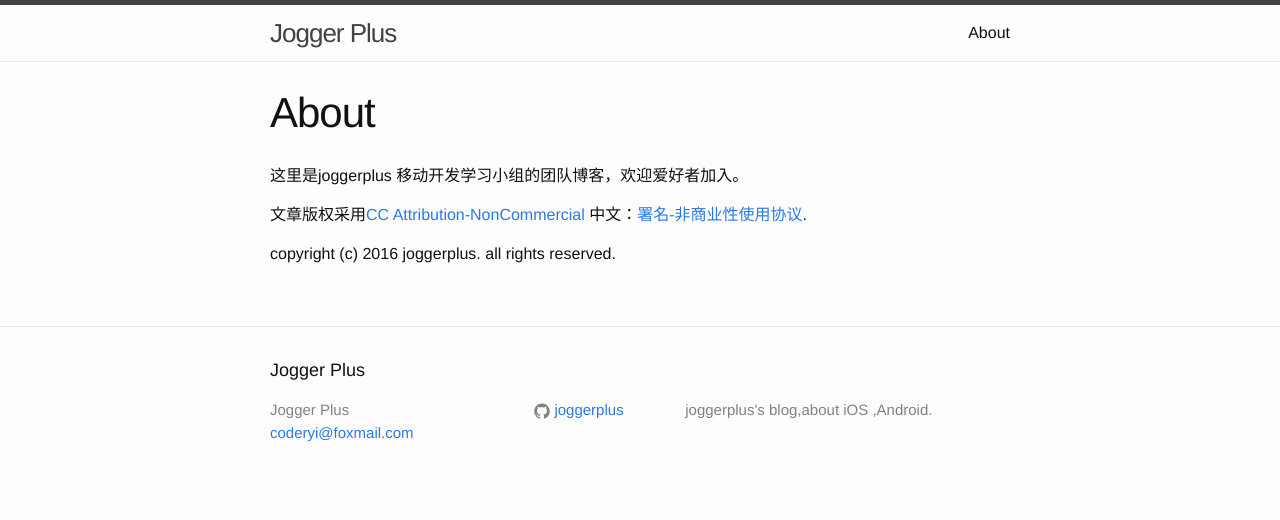
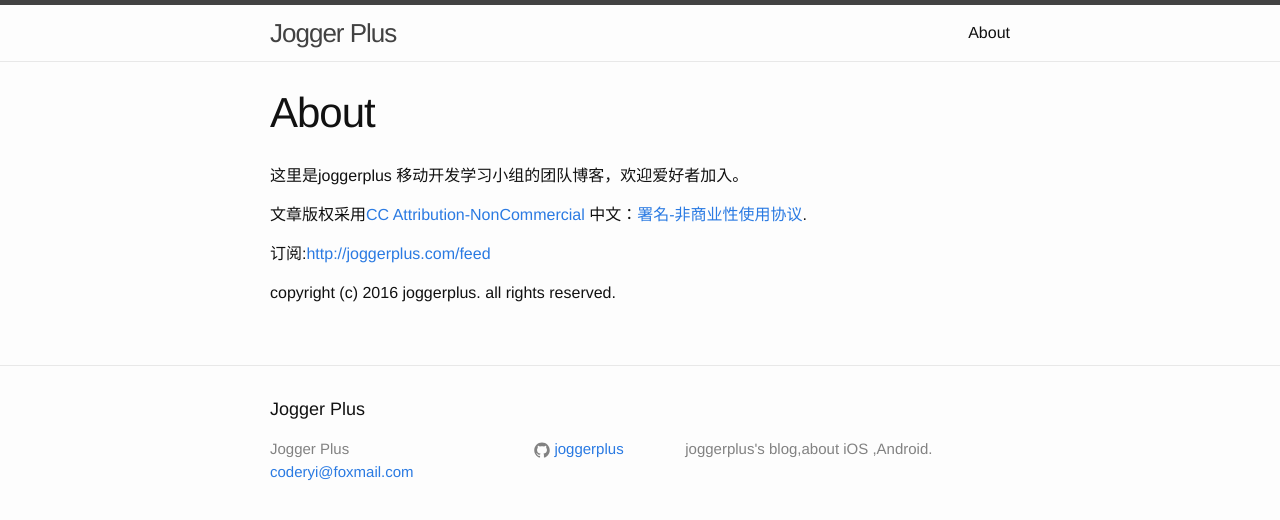
Before and after one commit to joggerplus/joggerplus.github.io, a Jekyll site: the page built from about.md, in a window 1280 px wide. Shown: the top 520 px of the page. Built offline with Jekyll 4.4.1, drawn with Linux system fonts in a browser that asks for light colours.

Commit message:
Update about.md

```diff
--- a/about.md
+++ b/about.md
@@ -10,4 +10,6 @@ permalink: /about/
 文章版权采用[CC Attribution-NonCommercial](http://creativecommons.org/licenses/by-nc/4.0/) 中文：[署名-非商业性使用协议](http://creativecommons.org/licenses/by-nc/3.0/cn/
 ).
 
+订阅:[http://joggerplus.com/feed](http://joggerplus.com/feed)
+
 copyright (c) 2016 joggerplus. all rights reserved.
```
